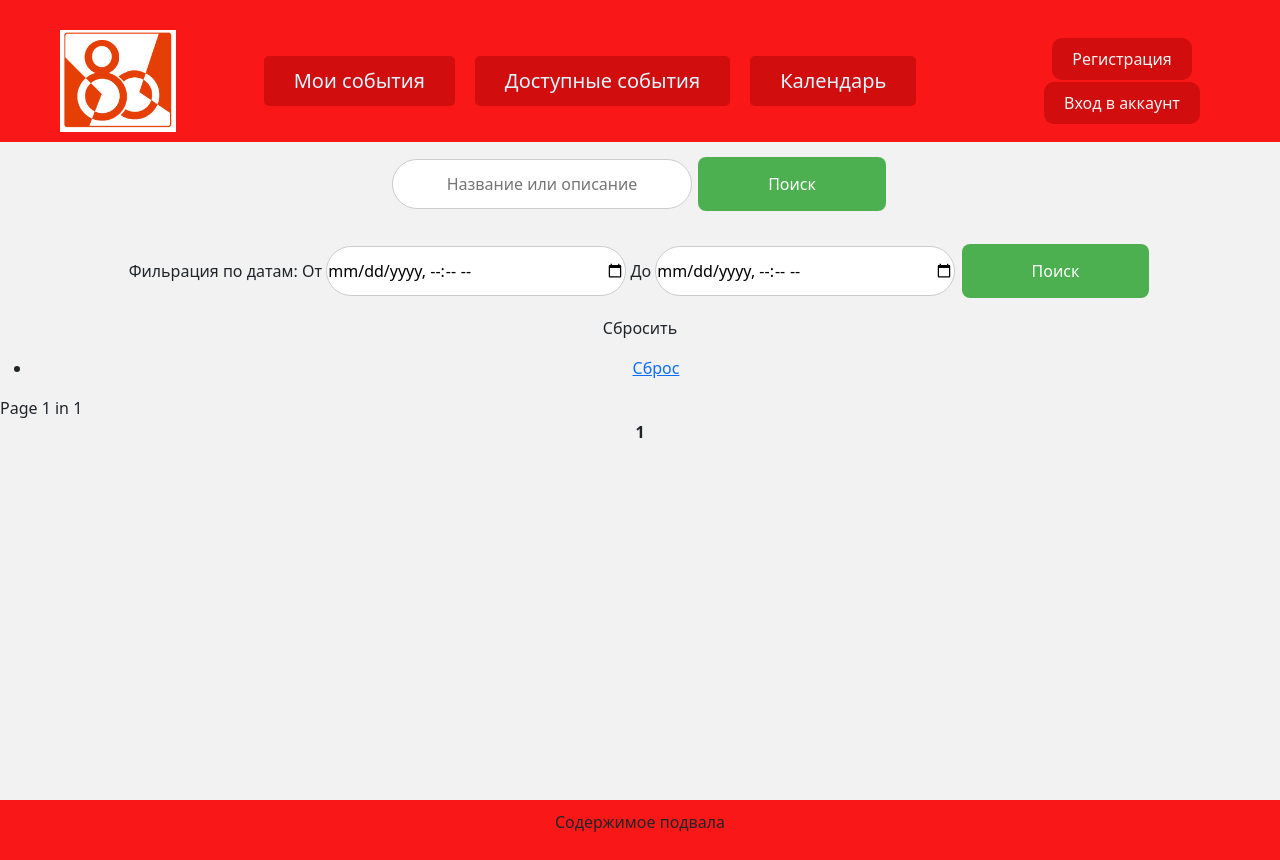
After one commit to reskeee/elka, a Django app: page /all_event/ in a window 1280 px wide. The commit adds this page. Run offline with Django 4.2, Linux system fonts and the light colour scheme; data that the repository does not hold is empty.

Commit message:
Все элементы, пагинация, сортировка, поиск

```diff
--- a/event/forms.py
+++ b/event/forms.py
@@ -10,6 +10,6 @@ class NewItemForm(forms.ModelForm):
             'title': forms.TextInput(),
             'description': forms.Textarea(),
             'image': forms.ClearableFileInput(),
-            'event_datetime': forms.DateTimeInput(),
+            'event_datetime': forms.DateTimeInput(attrs={'type': 'datetime-local'}),
             'status': forms.Select(),
         }
--- /dev/null
+++ b/event/templates/event/all.html
@@ -0,0 +1,85 @@
+{% extends 'reg/base.html' %}
+
+{% block title %}Все мероприятия{% endblock %}
+
+{% block content %}
+    <div>
+        <div>
+            <form method="get" action="{% url 'event:all_event' %}">
+                <input name="query" type="text"
+                       value="{{ query }}" placeholder="Название или описание">
+
+                <button>
+                    Поиск
+                </button>
+            </form>
+
+            <form method="get">
+                <label>Фильрация по датам:</label>
+                <label>От</label>
+                <input type="datetime-local" id="start_date" name="start_date">
+                <label>До</label>
+                <input type="datetime-local" id="end_date" name="end_date">
+                <button type="submit">Поиск</button>
+            </form>
+
+
+            <p>Сбросить</p>
+
+            <ul>
+                <li>
+                    <a href="{% url 'event:all_event' %}">
+                        Сброс
+                    </a>
+                </li>
+            </ul>
+        </div>
+
+        <div>
+            <div>
+                {% for event in page_obj %}
+                    <li class="product-wrapper">
+                        <a href="{% url 'event:info_event' event.pk %}">
+                            <div class="product-photo">
+                                <img src="{{ event.image.url }}">
+                            </div>
+
+                            <span>
+                                {{ event.title }}
+                            </span>
+
+                        </a>
+                    </li>
+                {% endfor %}
+            </div>
+
+
+        <div class="pagination">
+            <span>
+                Page {{ page_obj.number }} in {{ page_obj.paginator.num_pages }}
+            </span>
+        </div>
+
+        <div>
+            {% if page_obj.has_previous %}
+                <a href="?page=1">Первая</a>
+                <a href="?page={{ page_obj.previous_page_number }}">Предыдущая</a>
+            {% endif %}
+
+            {% for num in page_obj.paginator.page_range %}
+                {% if page_obj.number == num %}
+                    <strong>{{ num }}</strong>
+                {% else %}
+                    <a href="?page={{ num }}">{{ num }}</a>
+                {% endif %}
+            {% endfor %}
+
+            {% if page_obj.has_next %}
+                <a href="?page={{ page_obj.next_page_number }}">Следующая</a>
+                <a href="?page={{ page_obj.paginator.num_pages }}">Последняя</a>
+            {% endif %}
+        </div>
+
+        </div>
+    </div>
+{% endblock %}
--- a/event/templates/event/my_admin_events.html
+++ b/event/templates/event/my_admin_events.html
@@ -7,8 +7,8 @@
 <body>
     <ul class="products">
         {% for i in events %}
+            <li class="product-wrapper">
                 <a href="{% url 'event:info_event' i.pk %}">
-            <li class="product-wrapper">
                     <div class="product-photo">
                         <img src="{{ i.image.url }}">
                     </div>
@@ -16,8 +16,8 @@
                     <span>
                         {{ i.title }}
                     </span>
+                </a>
             </li>
-        </a>
         {% endfor %}
     </ul>
 </body>
--- a/event/templates/event/my_user_events.html
+++ b/event/templates/event/my_user_events.html
@@ -7,8 +7,8 @@
 <body>
     <ul class="products">
         {% for i in Myevents %}
-        <a href="{% url 'event:info_event' i.pk %}">
             <li class="product-wrapper">
+                <a href="{% url 'event:info_event' i.event.pk %}">
                     <div class="product-photo">
                         <img src="{{ i.event.image.url }}">
                     </div>
@@ -16,8 +16,9 @@
                     <span>
                         {{ i.event.title }}
                     </span>
+
+                </a>
             </li>
-        </a>
         {% endfor %}
     </ul>
 </body>
--- a/event/urls.py
+++ b/event/urls.py
@@ -12,4 +12,5 @@ urlpatterns = [
     path('user_cart/', views.my_user_event, name='user_event'),
     path('admin_cart/', views.my_admin_event, name='admin_event'),
     path('info_event/<int:pk>/', views.info_event, name='info_event'),
+    path('all_event/', views.all_event, name='all_event')
 ]
--- a/event/views.py
+++ b/event/views.py
@@ -1,3 +1,5 @@
+from django.core.paginator import Paginator
+from django.db.models import Q
 from django.shortcuts import render, redirect, get_object_or_404
 from django.contrib.auth.decorators import login_required
 from django.contrib.auth.decorators import user_passes_test
@@ -8,7 +10,7 @@ from .forms import NewItemForm
 
 def actual_events(request):
 
-    new_events = Events.objects.order_by('-event_datetime')
+    new_events = Events.objects.order_by('-event_datetime')[:8]
 
     return render(request, 'event/main_page.html', {'new_events': new_events})
 
@@ -20,7 +22,7 @@ def create_event(request):
 
         if form.is_valid():
             item = form.save(commit=False)
-            item.created_by = request.user
+            item.user = request.user
             item.save()
 
             return redirect('/')
@@ -51,10 +53,10 @@ def add_event(request, pk):
 
 @login_required
 def my_user_event(request):
-    events = Myevent.objects.filter(user=request.user)
+    myeve = Myevent.objects.filter(user=request.user)
 
     return render(request, 'event/my_user_events.html', {
-        'Myevents': events,
+        'Myevents': myeve,
     })
 
 
@@ -62,3 +64,25 @@ def info_event(request, pk):
     event = get_object_or_404(Events, pk=pk)
 
     return render(request, 'event/event_detail.html', {'event': event})
+
+def all_event(request):
+    query = request.GET.get('query', '')
+    event = Events.objects.all()
+
+    start_date = request.GET.get('start_date')
+    end_date = request.GET.get('end_date')
+
+    if query:
+        event = event.filter(Q(title__icontains=query) | Q(description__icontains=query))
+
+    if start_date and end_date:
+        event = event.filter(event_datetime__range=(start_date, end_date))
+
+    paginator = Paginator(event, 4)
+
+    page_number = request.GET.get('page')
+    page_obj = paginator.get_page(page_number)
+
+    return render(request, 'event/all.html', context={'event': event,
+                                                       'query': query,
+                                                       'page_obj': page_obj})
--- a/reg/templates/reg/base.html
+++ b/reg/templates/reg/base.html
@@ -10,13 +10,9 @@
 
 <div id="wrap">
 <header class="header">
-    <!-- Добавляем контейнер -->
     <div class="container">
-      <!-- Добавляем внутреннюю обёртку для выравнивания логотипа и меню -->
         <div class="header__inner">
-        <!-- Создаём логотип сайта -->
-        <img class="logo" src="/static/logo.png"></a>
-        <!-- С помощью списка создаём навигационное меню -->
+            <img class="logo" src="/static/logo.png">
             <nav class="menu">
                 {% if user.is_superuser %}
                 <div class="nav_button">
@@ -33,7 +29,7 @@
                 {% endif %}
 
                 <div class="nav_button">
-                <a href="{% url 'reg:logout' %}" class="nav_button-link">
+                    <a href="{% url 'event:all_event' %}" class="nav_button-link">
                         Доступные события
                     </a>
                 </div>
@@ -79,8 +75,8 @@
 </header>
 
 {% block content %}
-<!-- # ВОТ ТУТ БЛОК КОНТЕНТ И ЕНД БЛОК. ОН ПЕРЕНОСИТ РАЗМЕТКУ ИЗ ОСТАЛЬНЫХ ФАЙЛОВ СЮДА И ПОЛУЧАЕТСЯ ЧТО РАЗМЕТКА НАХОДИТСЯ МЕЖДУ ШАПКОЙ И ПОДВАЛОМ -->
 {% endblock %}
+
 </div>
 
 <footer>
```
Also changed, not shown: static/style.css (line endings or trailing spaces). Lines whose indentation alone changed are shown as unchanged.
